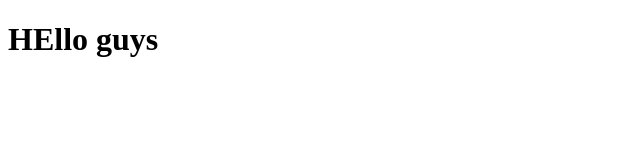
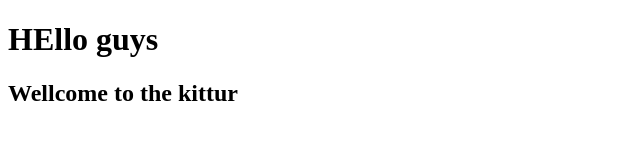
Before and after one commit to Anil-Itagi/New_project1, a plain HTML site: page index.html in a window 1280 px wide. Shown: the whole page, without its empty margins (0-640 px from the left). Drawn offline with Linux system fonts and the light colour scheme.

Commit message:
wellcome to kittur

```diff
--- a/index.html
+++ b/index.html
@@ -12,6 +12,8 @@
 
     <h1>HEllo guys</h1>
 
+    <h2>Wellcome to the kittur</h2>
+
 </body>
 
 </html>
```
